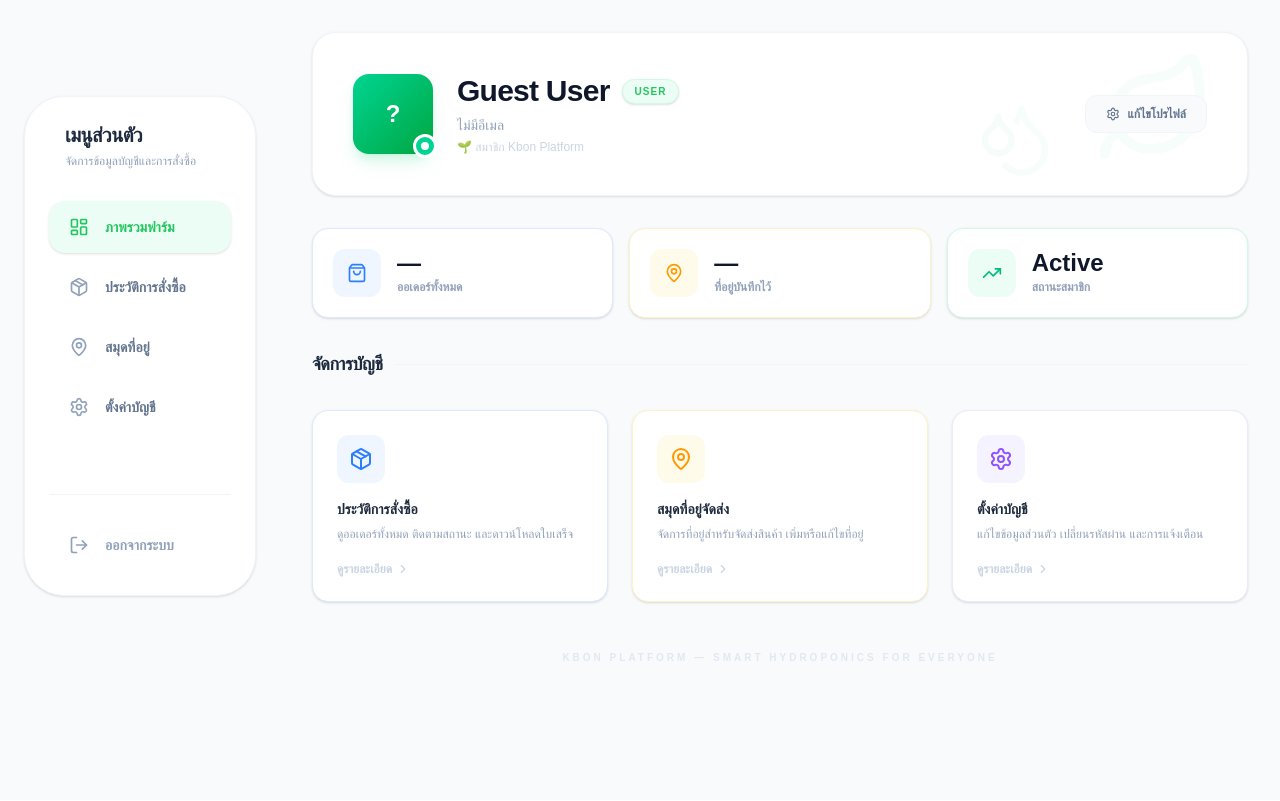
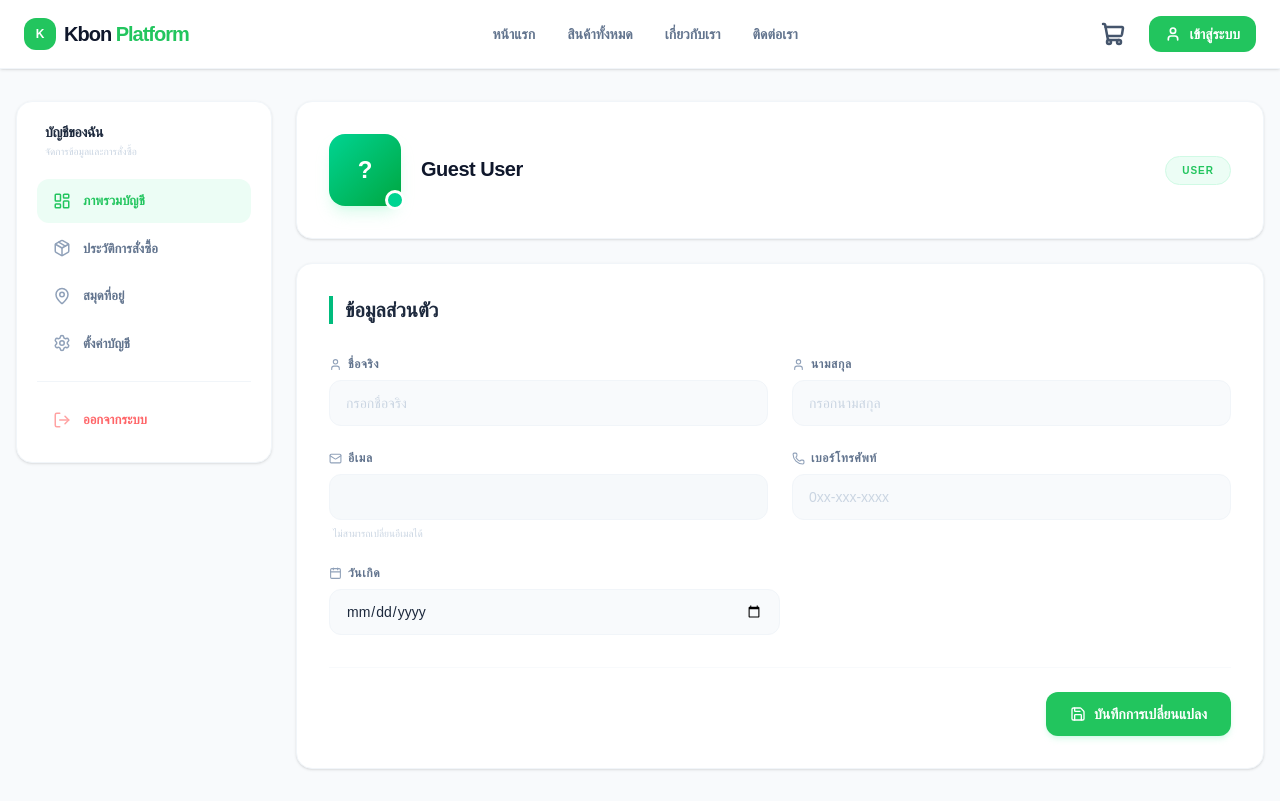
Before and after one commit to Promtada/Kbon_apps, a Next.js app in the folder apps/frontend/: page /account in a window 1280 px wide. Built offline with nearby package versions, Linux system fonts and the light colour scheme.

Commit message:
feat(user): redesign account layout with global navbar and profile form

```diff
--- a/apps/frontend/app/(user)/account/layout.tsx
+++ b/apps/frontend/app/(user)/account/layout.tsx
@@ -1,22 +1,29 @@
 'use client';
 
 import React from 'react';
+import Navbar from '../../components/Navbar';
 import UserSidebar from '../../components/UserSidebar';
 
 export default function AccountLayout({ children }: { children: React.ReactNode }) {
   return (
-    <div className="flex min-h-screen bg-slate-50 text-slate-900">
-      {/* Sidebar */}
-      <div className="hidden lg:block w-[280px] p-6">
-        <div className="sticky top-24">
-          <UserSidebar />
+    <div className="min-h-screen bg-slate-50 flex flex-col">
+      {/* Global Navbar at the very top */}
+      <Navbar />
+
+      {/* Main container: Sidebar + Content */}
+      <div className="flex-1 max-w-7xl w-full mx-auto px-4 py-8 flex flex-col md:flex-row gap-6">
+        {/* Left: Sidebar */}
+        <div className="w-full md:w-64 shrink-0">
+          <div className="sticky top-24">
+            <UserSidebar />
+          </div>
         </div>
+
+        {/* Right: Page Content */}
+        <main className="flex-1 min-w-0">
+          {children}
+        </main>
       </div>
-
-      {/* Main content */}
-      <main className="flex-1 p-8">
-        {children}
-      </main>
     </div>
   );
 }
--- a/apps/frontend/app/(user)/account/page.tsx
+++ b/apps/frontend/app/(user)/account/page.tsx
@@ -1,194 +1,150 @@
 'use client';
 
-import React from 'react';
-import Link from 'next/link';
+import React, { useState } from 'react';
 import { useAuthStore } from '../../../store/useAuthStore';
-import {
-  Package,
-  MapPin,
-  Settings,
-  ShoppingBag,
-  TrendingUp,
-  ChevronRight,
-  Leaf,
-  Droplets,
-} from 'lucide-react';
+import { Save, User, Mail, Phone, Calendar } from 'lucide-react';
 
 export default function AccountPage() {
   const user = useAuthStore((state) => state.user);
+
+  // Split name into first/last for the form
+  const nameParts = (user?.name || '').split(' ');
+  const [firstName, setFirstName] = useState(nameParts[0] || '');
+  const [lastName, setLastName] = useState(nameParts.slice(1).join(' ') || '');
+  const [phone, setPhone] = useState('');
+  const [dob, setDob] = useState('');
 
   const initials = user?.name
     ? user.name.split(' ').map((n: string) => n[0]).join('').substring(0, 2).toUpperCase()
     : '?';
 
-  const quickStats = [
-    {
-      label: 'ออเดอร์ทั้งหมด',
-      value: '—',
-      sub: 'รอดูข้อมูลจริง',
-      icon: <ShoppingBag size={20} />,
-      color: 'text-blue-500',
-      bg: 'bg-blue-50',
-      border: 'border-blue-100',
-    },
-    {
-      label: 'ที่อยู่บันทึกไว้',
-      value: '—',
-      sub: 'รอดูข้อมูลจริง',
-      icon: <MapPin size={20} />,
-      color: 'text-amber-500',
-      bg: 'bg-amber-50',
-      border: 'border-amber-100',
-    },
-    {
-      label: 'สถานะสมาชิก',
-      value: 'Active',
-      sub: 'บัญชีพร้อมใช้งาน',
-      icon: <TrendingUp size={20} />,
-      color: 'text-emerald-500',
-      bg: 'bg-emerald-50',
-      border: 'border-emerald-100',
-    },
-  ];
+  return (
+    <div className="space-y-6">
 
-  const menuCards = [
-    {
-      label: 'ประวัติการสั่งซื้อ',
-      desc: 'ดูออเดอร์ทั้งหมด ติดตามสถานะ และดาวน์โหลดใบเสร็จ',
-      href: '/account/orders',
-      icon: <Package size={24} />,
-      color: 'text-blue-500',
-      bg: 'bg-blue-50',
-      border: 'border-blue-100',
-      hoverBorder: 'hover:border-blue-200',
-    },
-    {
-      label: 'สมุดที่อยู่จัดส่ง',
-      desc: 'จัดการที่อยู่สำหรับจัดส่งสินค้า เพิ่มหรือแก้ไขที่อยู่',
-      href: '/account/addresses',
-      icon: <MapPin size={24} />,
-      color: 'text-amber-500',
-      bg: 'bg-amber-50',
-      border: 'border-amber-100',
-      hoverBorder: 'hover:border-amber-200',
-    },
-    {
-      label: 'ตั้งค่าบัญชี',
-      desc: 'แก้ไขข้อมูลส่วนตัว เปลี่ยนรหัสผ่าน และการแจ้งเตือน',
-      href: '/account/settings',
-      icon: <Settings size={24} />,
-      color: 'text-violet-500',
-      bg: 'bg-violet-50',
-      border: 'border-violet-100',
-      hoverBorder: 'hover:border-violet-200',
-    },
-  ];
-
-  return (
-    <div className="max-w-5xl mx-auto space-y-8">
-
-      {/* ─── Profile Header ─── */}
-      <div className="relative overflow-hidden bg-white rounded-3xl border border-slate-100 shadow-sm">
-        {/* Background pattern */}
-        <div className="absolute inset-0 opacity-[0.03]">
-          <div className="absolute top-4 right-8"><Leaf size={120} className="text-emerald-500" /></div>
-          <div className="absolute bottom-4 right-48"><Droplets size={80} className="text-emerald-500" /></div>
+      {/* ─── Profile Header Card ─── */}
+      <div className="bg-white rounded-2xl shadow-sm border border-slate-100 p-6 md:p-8">
+        <div className="flex flex-col sm:flex-row items-start sm:items-center gap-5">
+          {/* Avatar */}
+          <div className="relative">
+            <div className="w-[72px] h-[72px] bg-gradient-to-br from-emerald-400 to-green-600 rounded-2xl flex items-center justify-center text-white font-black text-2xl shadow-lg shadow-emerald-200/40">
+              {initials}
+            </div>
+            <div className="absolute -bottom-1 -right-1 w-5 h-5 bg-emerald-400 rounded-full border-[3px] border-white" />
           </div>
 
-        <div className="relative p-8 md:p-10">
-          <div className="flex flex-col sm:flex-row items-start sm:items-center gap-6">
-            {/* Avatar */}
-            <div className="relative">
-              <div className="w-20 h-20 bg-gradient-to-br from-emerald-400 to-green-600 rounded-2xl flex items-center justify-center text-white font-black text-2xl shadow-lg shadow-emerald-200/50">
-                {initials}
+          {/* User info */}
+          <div className="flex-1 min-w-0">
+            <h1 className="text-xl font-black text-slate-900 tracking-tight truncate">
+              {user?.name || 'Guest User'}
+            </h1>
+            <p className="text-sm text-slate-400 font-medium mt-0.5 truncate">{user?.email || ''}</p>
           </div>
-              <div className="absolute -bottom-1 -right-1 w-6 h-6 bg-emerald-400 rounded-full border-[3px] border-white flex items-center justify-center">
-                <div className="w-2 h-2 bg-white rounded-full" />
+
+          {/* Role badge */}
+          <span className="px-4 py-1.5 bg-emerald-50 text-[#22C55E] text-[10px] font-black uppercase tracking-widest rounded-full border border-emerald-100">
+            {user?.role || 'USER'}
+          </span>
         </div>
       </div>
 
-            {/* User info */}
-            <div className="flex-1">
-              <div className="flex flex-wrap items-center gap-3">
-                <h1 className="text-2xl md:text-3xl font-black text-slate-900 tracking-tight">
-                  {user?.name || 'Guest User'}
-                </h1>
-                <span className="px-3 py-1 bg-emerald-50 text-[#22C55E] text-[10px] font-black uppercase tracking-widest rounded-full border border-emerald-100 shadow-sm">
-                  {user?.role || 'USER'}
-                </span>
+      {/* ─── Personal Info Form Card ─── */}
+      <div className="bg-white rounded-2xl shadow-sm border border-slate-100 p-6 md:p-8">
+
+        {/* Section title with green accent border */}
+        <h2 className="text-xl font-bold text-slate-800 border-l-4 border-emerald-500 pl-3 mb-8">
+          ข้อมูลส่วนตัว
+        </h2>
+
+        <div className="grid grid-cols-1 md:grid-cols-2 gap-6">
+
+          {/* First Name */}
+          <div>
+            <label className="flex items-center gap-1.5 text-xs font-bold text-slate-500 uppercase tracking-wider mb-2">
+              <User size={13} className="text-slate-400" />
+              ชื่อจริง
+            </label>
+            <input
+              type="text"
+              value={firstName}
+              onChange={(e) => setFirstName(e.target.value)}
+              placeholder="กรอกชื่อจริง"
+              className="w-full px-4 py-3 bg-slate-50 border border-slate-100 rounded-xl text-sm font-medium text-slate-800 placeholder:text-slate-300 focus:bg-white focus:border-emerald-300 focus:ring-4 focus:ring-emerald-50 outline-none transition-all"
+            />
           </div>
-              <p className="text-sm text-slate-400 font-medium mt-1.5">{user?.email || 'ไม่มีอีเมล'}</p>
-              <p className="text-xs text-slate-300 font-medium mt-1">
-                🌱 สมาชิก Kbon Platform
+
+          {/* Last Name */}
+          <div>
+            <label className="flex items-center gap-1.5 text-xs font-bold text-slate-500 uppercase tracking-wider mb-2">
+              <User size={13} className="text-slate-400" />
+              นามสกุล
+            </label>
+            <input
+              type="text"
+              value={lastName}
+              onChange={(e) => setLastName(e.target.value)}
+              placeholder="กรอกนามสกุล"
+              className="w-full px-4 py-3 bg-slate-50 border border-slate-100 rounded-xl text-sm font-medium text-slate-800 placeholder:text-slate-300 focus:bg-white focus:border-emerald-300 focus:ring-4 focus:ring-emerald-50 outline-none transition-all"
+            />
+          </div>
+
+          {/* Email (disabled) */}
+          <div>
+            <label className="flex items-center gap-1.5 text-xs font-bold text-slate-500 uppercase tracking-wider mb-2">
+              <Mail size={13} className="text-slate-400" />
+              อีเมล
+            </label>
+            <input
+              type="email"
+              value={user?.email || ''}
+              disabled
+              className="w-full px-4 py-3 bg-slate-100/60 border border-slate-100 rounded-xl text-sm font-medium text-slate-400 cursor-not-allowed outline-none"
+            />
+            <p className="text-[10px] text-slate-300 font-medium mt-1.5 ml-1">
+              ไม่สามารถเปลี่ยนอีเมลได้
             </p>
           </div>
 
-            {/* Edit profile shortcut */}
-            <Link
-              href="/account/settings"
-              className="hidden sm:flex items-center gap-2 px-5 py-2.5 bg-slate-50 hover:bg-slate-100 border border-slate-100 rounded-xl text-xs font-bold text-slate-500 hover:text-slate-700 transition-all"
-            >
-              <Settings size={14} />
-              แก้ไขโปรไฟล์
-            </Link>
+          {/* Phone */}
+          <div>
+            <label className="flex items-center gap-1.5 text-xs font-bold text-slate-500 uppercase tracking-wider mb-2">
+              <Phone size={13} className="text-slate-400" />
+              เบอร์โทรศัพท์
+            </label>
+            <input
+              type="tel"
+              value={phone}
+              onChange={(e) => setPhone(e.target.value)}
+              placeholder="0xx-xxx-xxxx"
+              className="w-full px-4 py-3 bg-slate-50 border border-slate-100 rounded-xl text-sm font-medium text-slate-800 placeholder:text-slate-300 focus:bg-white focus:border-emerald-300 focus:ring-4 focus:ring-emerald-50 outline-none transition-all"
+            />
           </div>
+
+          {/* Date of Birth — full width */}
+          <div className="md:col-span-2">
+            <label className="flex items-center gap-1.5 text-xs font-bold text-slate-500 uppercase tracking-wider mb-2">
+              <Calendar size={13} className="text-slate-400" />
+              วันเกิด
+            </label>
+            <input
+              type="date"
+              value={dob}
+              onChange={(e) => setDob(e.target.value)}
+              className="w-full md:w-1/2 px-4 py-3 bg-slate-50 border border-slate-100 rounded-xl text-sm font-medium text-slate-800 focus:bg-white focus:border-emerald-300 focus:ring-4 focus:ring-emerald-50 outline-none transition-all"
+            />
           </div>
         </div>
 
-      {/* ─── Quick Stats ─── */}
-      <div className="grid grid-cols-1 sm:grid-cols-3 gap-4">
-        {quickStats.map((stat) => (
-          <div
-            key={stat.label}
-            className={`bg-white rounded-2xl border ${stat.border} p-5 flex items-center gap-4 shadow-sm`}
+        {/* Save Button */}
+        <div className="flex justify-end mt-8 pt-6 border-t border-slate-50">
+          <button
+            type="button"
+            onClick={() => alert('บันทึกสำเร็จ! (Mock)')}
+            className="flex items-center gap-2 px-6 py-3 bg-[#22C55E] text-white font-bold text-sm rounded-xl shadow-md shadow-emerald-200/40 hover:bg-[#1eb054] hover:shadow-lg hover:shadow-emerald-200/60 active:scale-[0.97] transition-all duration-200"
           >
-            <div className={`w-12 h-12 ${stat.bg} rounded-xl flex items-center justify-center ${stat.color}`}>
-              {stat.icon}
+            <Save size={16} />
+            บันทึกการเปลี่ยนแปลง
+          </button>
         </div>
-            <div>
-              <p className="text-2xl font-black text-slate-900 leading-none">{stat.value}</p>
-              <p className="text-xs text-slate-400 font-bold mt-1">{stat.label}</p>
-            </div>
-          </div>
-        ))}
-      </div>
-
-      {/* ─── Section Label ─── */}
-      <div className="flex items-center gap-3">
-        <h2 className="text-lg font-black text-slate-800 tracking-tight">จัดการบัญชี</h2>
-        <div className="flex-1 h-px bg-slate-100" />
-      </div>
-
-      {/* ─── Menu Cards ─── */}
-      <div className="grid grid-cols-1 md:grid-cols-3 gap-6">
-        {menuCards.map((card) => (
-          <Link
-            key={card.href}
-            href={card.href}
-            className={`group bg-white rounded-2xl border ${card.border} ${card.hoverBorder} shadow-sm hover:shadow-md p-6 transition-all duration-200`}
-          >
-            <div className={`w-12 h-12 ${card.bg} rounded-xl flex items-center justify-center ${card.color} mb-4 group-hover:scale-110 transition-transform duration-200`}>
-              {card.icon}
-            </div>
-            <h3 className="text-sm font-black text-slate-800 group-hover:text-[#22C55E] transition-colors">
-              {card.label}
-            </h3>
-            <p className="text-xs text-slate-400 font-medium mt-1.5 leading-relaxed">
-              {card.desc}
-            </p>
-            <div className="flex items-center gap-1 mt-4 text-xs font-bold text-slate-300 group-hover:text-[#22C55E] transition-colors">
-              ดูรายละเอียด
-              <ChevronRight size={14} className="group-hover:translate-x-1 transition-transform" />
-            </div>
-          </Link>
-        ))}
-      </div>
-
-      {/* ─── Kbon Branding Footer ─── */}
-      <div className="text-center py-4">
-        <p className="text-[10px] font-bold text-slate-200 uppercase tracking-[0.3em]">
-          Kbon Platform — Smart Hydroponics for Everyone
-        </p>
       </div>
     </div>
   );
--- a/apps/frontend/app/components/UserSidebar.tsx
+++ b/apps/frontend/app/components/UserSidebar.tsx
@@ -2,21 +2,20 @@
 
 import React from 'react';
 import Link from 'next/link';
-import { usePathname, useRouter } from 'next/navigation';
+import { usePathname } from 'next/navigation';
 import { LayoutDashboard, Package, MapPin, Settings, LogOut } from 'lucide-react';
 import { useCart } from '../../store/useCartStore';
 import { useAuthStore } from '../../store/useAuthStore';
 
 export default function UserSidebar() {
   const pathname = usePathname();
-  const router = useRouter();
   const { clearCart } = useCart();
 
   const links = [
-    { name: 'ภาพรวมฟาร์ม', href: '/account', icon: <LayoutDashboard size={20} /> },
-    { name: 'ประวัติการสั่งซื้อ', href: '/account/orders', icon: <Package size={20} /> },
-    { name: 'สมุดที่อยู่', href: '/account/addresses', icon: <MapPin size={20} /> },
-    { name: 'ตั้งค่าบัญชี', href: '/account/settings', icon: <Settings size={20} /> },
+    { name: 'ภาพรวมบัญชี', href: '/account', icon: <LayoutDashboard size={18} /> },
+    { name: 'ประวัติการสั่งซื้อ', href: '/account/orders', icon: <Package size={18} /> },
+    { name: 'สมุดที่อยู่', href: '/account/addresses', icon: <MapPin size={18} /> },
+    { name: 'ตั้งค่าบัญชี', href: '/account/settings', icon: <Settings size={18} /> },
   ];
 
   const handleLogout = async () => {
@@ -28,58 +27,60 @@ export default function UserSidebar() {
     localStorage.clear();
     sessionStorage.clear();
 
-    // 3. Nuke ALL cookies as a failsafe
+    // 3. Nuke ALL cookies
     document.cookie.split(';').forEach((c) => {
       document.cookie = c
         .replace(/^ +/, '')
         .replace(/=.*/, '=;expires=' + new Date().toUTCString() + ';path=/');
     });
 
-    // 4. FORCE HARD RELOAD to login (destroys bfcache — no zombie sessions)
+    // 4. Hard reload to login (destroys bfcache)
     window.location.href = '/login';
   };
 
   return (
-    <aside className="w-full h-full bg-white rounded-[2.5rem] border border-slate-100 shadow-sm p-6 flex flex-col min-h-[500px]">
-      <div className="mb-8 px-4">
-        <h2 className="text-xl font-black text-slate-800 tracking-tight">เมนูส่วนตัว</h2>
-        <p className="text-xs text-slate-400 font-medium mt-1">จัดการข้อมูลบัญชีและการสั่งซื้อ</p>
+    <aside className="bg-white rounded-2xl shadow-sm border border-slate-100 p-5 flex flex-col">
+
+      {/* Header */}
+      <div className="mb-5 px-2">
+        <h2 className="text-sm font-black text-slate-800 tracking-tight">บัญชีของฉัน</h2>
+        <p className="text-[10px] text-slate-300 font-medium mt-0.5">จัดการข้อมูลและการสั่งซื้อ</p>
       </div>
 
-      <nav className="flex-1 space-y-2">
+      {/* Navigation */}
+      <nav className="flex-1 space-y-1">
         {links.map((link) => {
           const isActive = pathname === link.href;
           return (
             <Link
               key={link.name}
               href={link.href}
-              className={`flex items-center gap-4 px-5 py-4 rounded-2xl font-bold text-sm transition-all duration-200 group ${
+              className={`flex items-center gap-3 px-4 py-3 rounded-xl font-bold text-[13px] transition-all duration-150 group ${
                 isActive
-                  ? 'bg-emerald-50 text-[#22C55E] shadow-sm'
-                  : 'text-slate-500 hover:bg-slate-50 hover:text-slate-800'
+                  ? 'bg-emerald-50 text-[#22C55E]'
+                  : 'text-slate-500 hover:bg-slate-50 hover:text-slate-700'
               }`}
             >
-              <div
+              <span
                 className={`${
-                  isActive ? 'text-[#22C55E]' : 'text-slate-400 group-hover:text-slate-600'
+                  isActive ? 'text-[#22C55E]' : 'text-slate-400 group-hover:text-slate-500'
                 } transition-colors`}
               >
                 {link.icon}
-              </div>
+              </span>
               {link.name}
             </Link>
           );
         })}
       </nav>
 
-      <div className="pt-6 mt-6 border-t border-slate-100">
+      {/* Logout */}
+      <div className="pt-4 mt-4 border-t border-slate-100">
         <button
           onClick={handleLogout}
-          className="w-full flex items-center gap-4 px-5 py-4 rounded-2xl font-bold text-sm text-slate-400 hover:bg-red-50 hover:text-red-500 transition-all duration-200 group"
+          className="w-full flex items-center gap-3 px-4 py-3 rounded-xl font-bold text-[13px] text-red-400 hover:bg-red-50 hover:text-red-500 transition-all duration-150 group"
         >
-          <div className="text-slate-400 group-hover:text-red-500 transition-colors">
-            <LogOut size={20} />
-          </div>
+          <LogOut size={18} className="text-red-300 group-hover:text-red-500 transition-colors" />
           ออกจากระบบ
         </button>
       </div>
```
Lines whose indentation alone changed are shown as unchanged.
